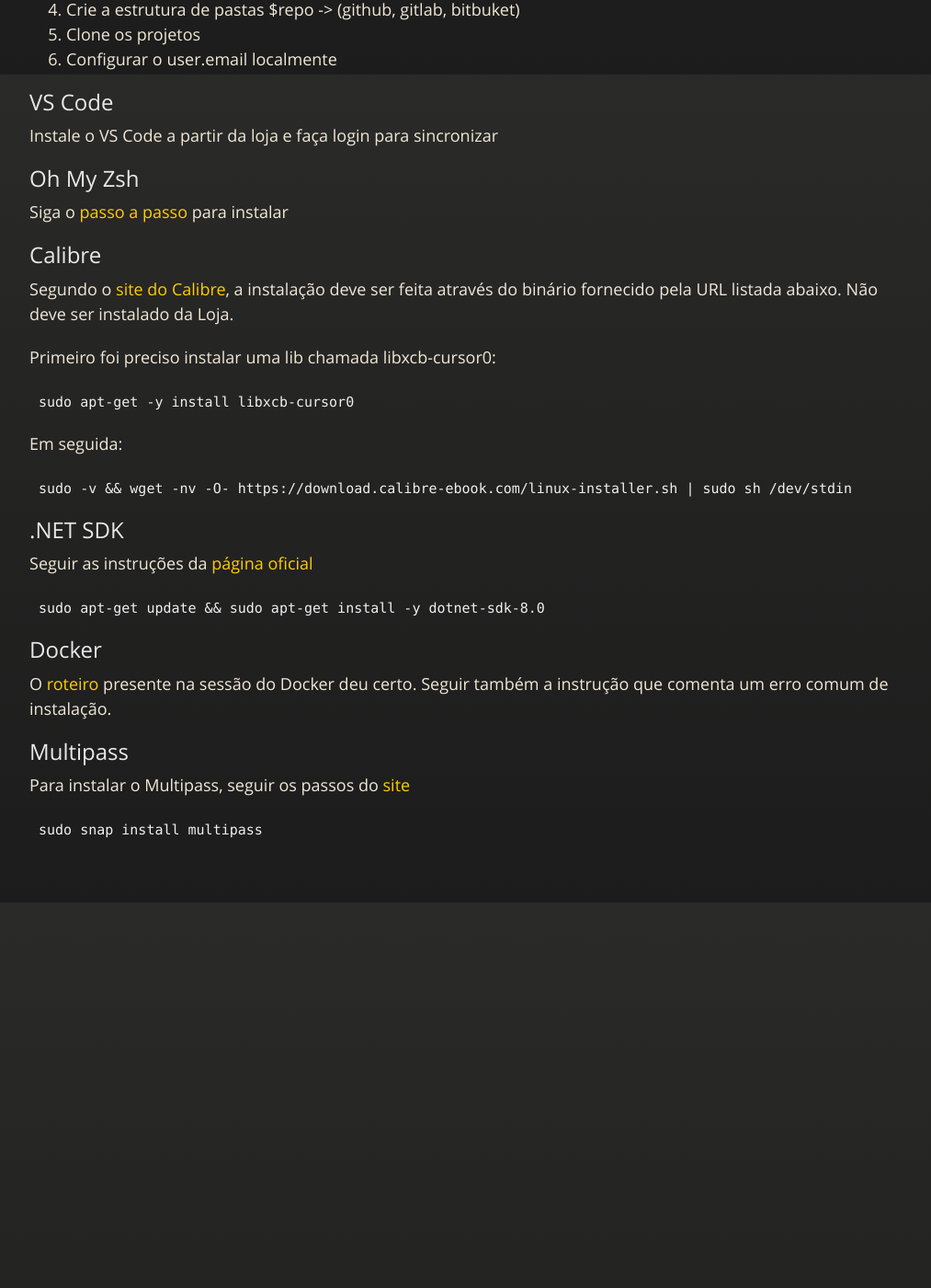
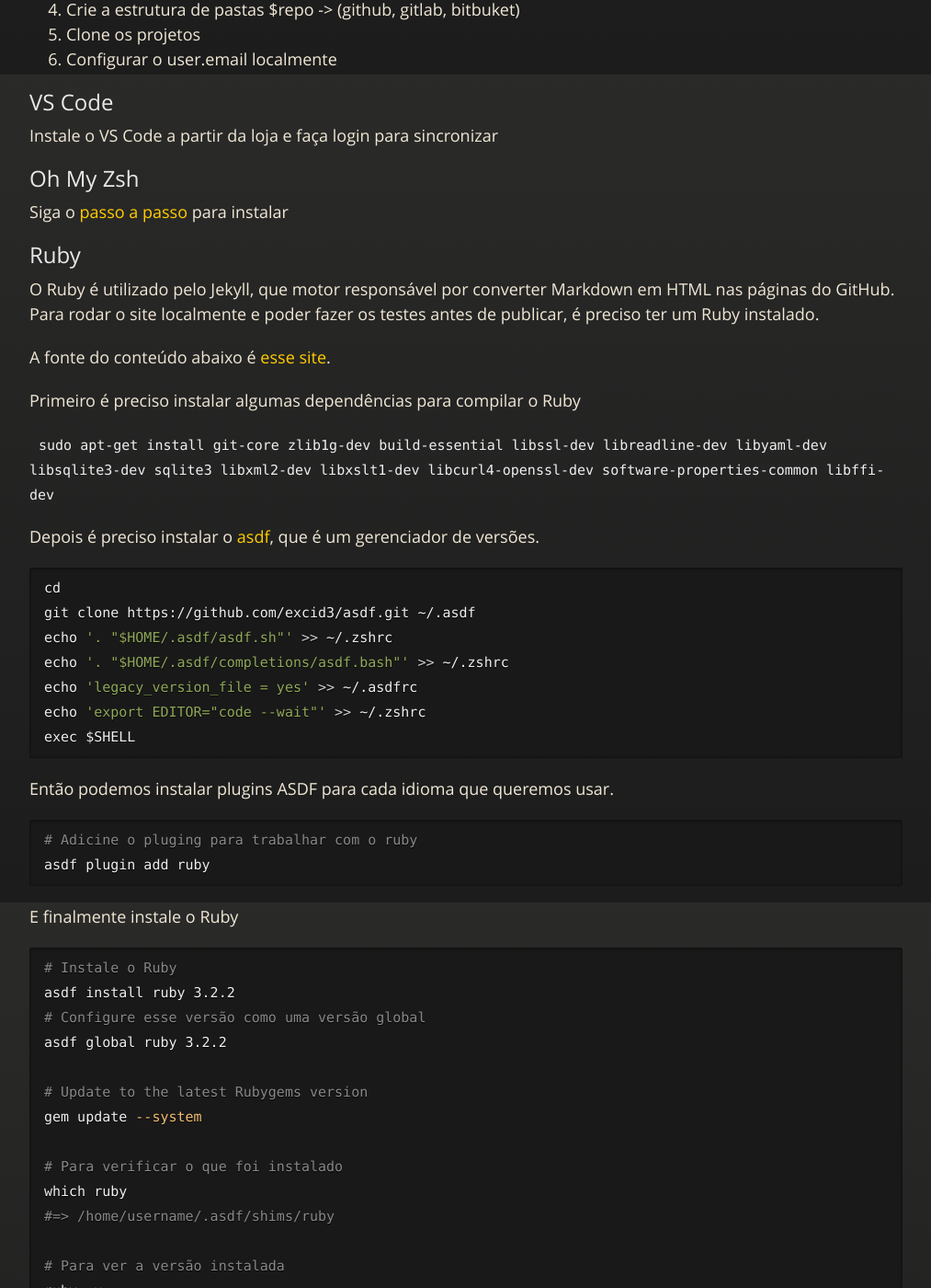
Before and after one commit to JeannAndrade/jeannandrade.github.io, a Jekyll site: the page built from content/linux/aplicativos_instalar/index.md, in a window 1280 px wide and 1400 px high, scrolled down 819 px. Shown: the whole window at 92% size, without its empty margins (108-1121 px from the left). Built offline with Jekyll 4.4.1, drawn with Linux system fonts in a browser that asks for light colours; our own code applies the rules of GitHub Pages for plain Markdown files; before the commit the page ends 1843 px from its top, so only the background shows below that; some of the changed text lies outside the part shown.

Commit message:
Instruções para usar o Jekyll localmente

````diff
--- a/content/linux/aplicativos_instalar/index.md
+++ b/content/linux/aplicativos_instalar/index.md
@@ -40,6 +40,55 @@ Instale o VS Code a partir da loja e faça login para sincronizar
 
 Siga o [passo a passo](https://jeannandrade.github.io/content/linux/terminal/index.html#instalando-o-oh-my-zsh-no-linux) para instalar
 
+## Ruby
+
+O Ruby é utilizado pelo Jekyll, que motor responsável por converter Markdown em HTML nas páginas do GitHub. Para rodar o site localmente e poder fazer os testes antes de publicar, é preciso ter um Ruby instalado.
+
+A fonte do conteúdo abaixo é [esse site](https://gorails.com/setup/ubuntu/23.10#comments).
+
+Primeiro é preciso instalar algumas dependências para compilar o Ruby
+
+`sudo apt-get install git-core zlib1g-dev build-essential libssl-dev libreadline-dev libyaml-dev libsqlite3-dev sqlite3 libxml2-dev libxslt1-dev libcurl4-openssl-dev software-properties-common libffi-dev`
+
+Depois é preciso instalar o [asdf](https://asdf-vm.com/), que é um gerenciador de versões.
+
+```bash
+cd
+git clone https://github.com/excid3/asdf.git ~/.asdf
+echo '. "$HOME/.asdf/asdf.sh"' >> ~/.zshrc
+echo '. "$HOME/.asdf/completions/asdf.bash"' >> ~/.zshrc
+echo 'legacy_version_file = yes' >> ~/.asdfrc
+echo 'export EDITOR="code --wait"' >> ~/.zshrc
+exec $SHELL
+```
+
+Então podemos instalar plugins ASDF para cada idioma que queremos usar.
+
+```bash
+# Adicine o pluging para trabalhar com o ruby
+asdf plugin add ruby
+```
+
+E finalmente instale o Ruby
+
+```bash
+# Instale o Ruby
+asdf install ruby 3.2.2
+# Configure esse versão como uma versão global
+asdf global ruby 3.2.2
+
+# Update to the latest Rubygems version
+gem update --system
+
+# Para verificar o que foi instalado
+which ruby
+#=> /home/username/.asdf/shims/ruby
+
+# Para ver a versão instalada
+ruby -v
+#=> ruby 3.2.2 (2023-03-30 revision e51014f9c0) [x86_64-linux]
+```
+
 ## Calibre
 
 Segundo o [site do Calibre](https://calibre-ebook.com/download_linux), a instalação deve ser feita através do binário fornecido pela URL listada abaixo. Não deve ser instalado da Loja.
````
Also changed, not shown: other parts of content/linux/aplicativos_instalar/index.md (+1 -1 lines), content/git/index.md (+2 -0 lines), content/mongo/index.md (+5 -5 lines).
